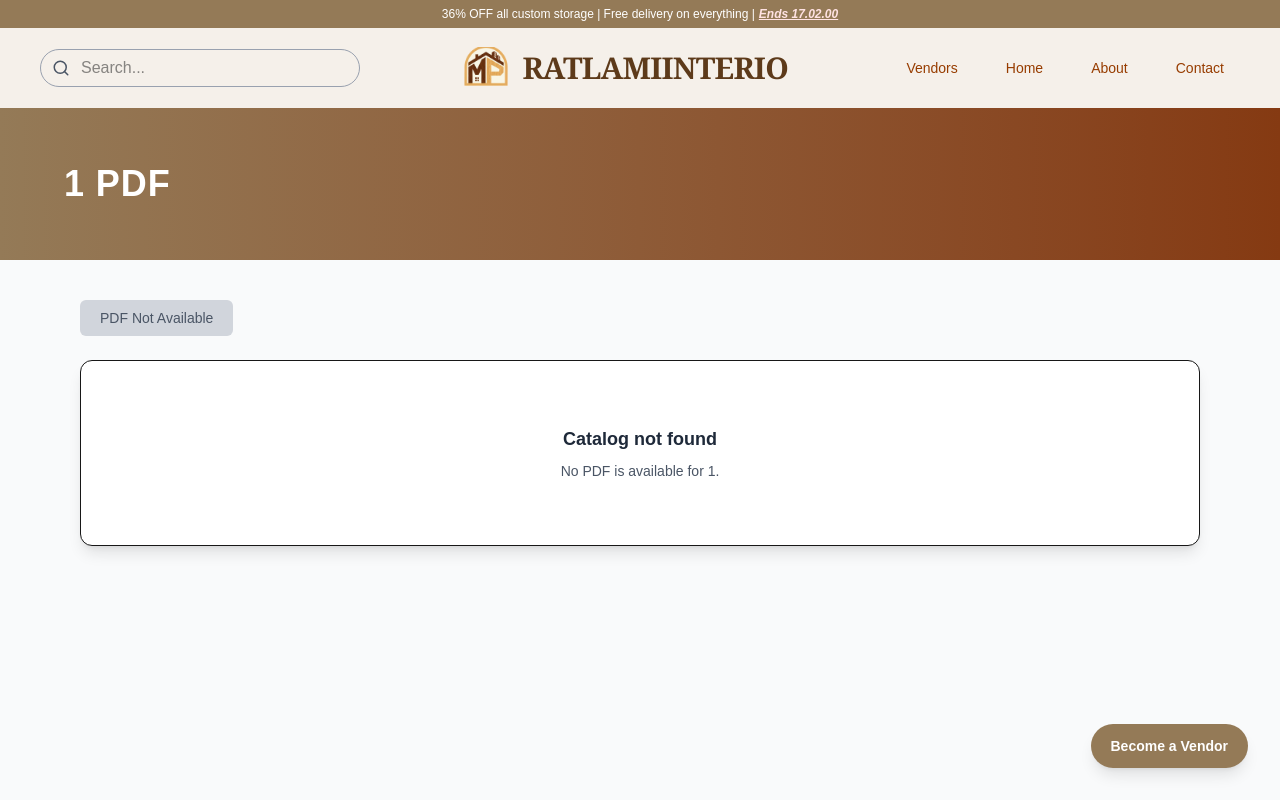
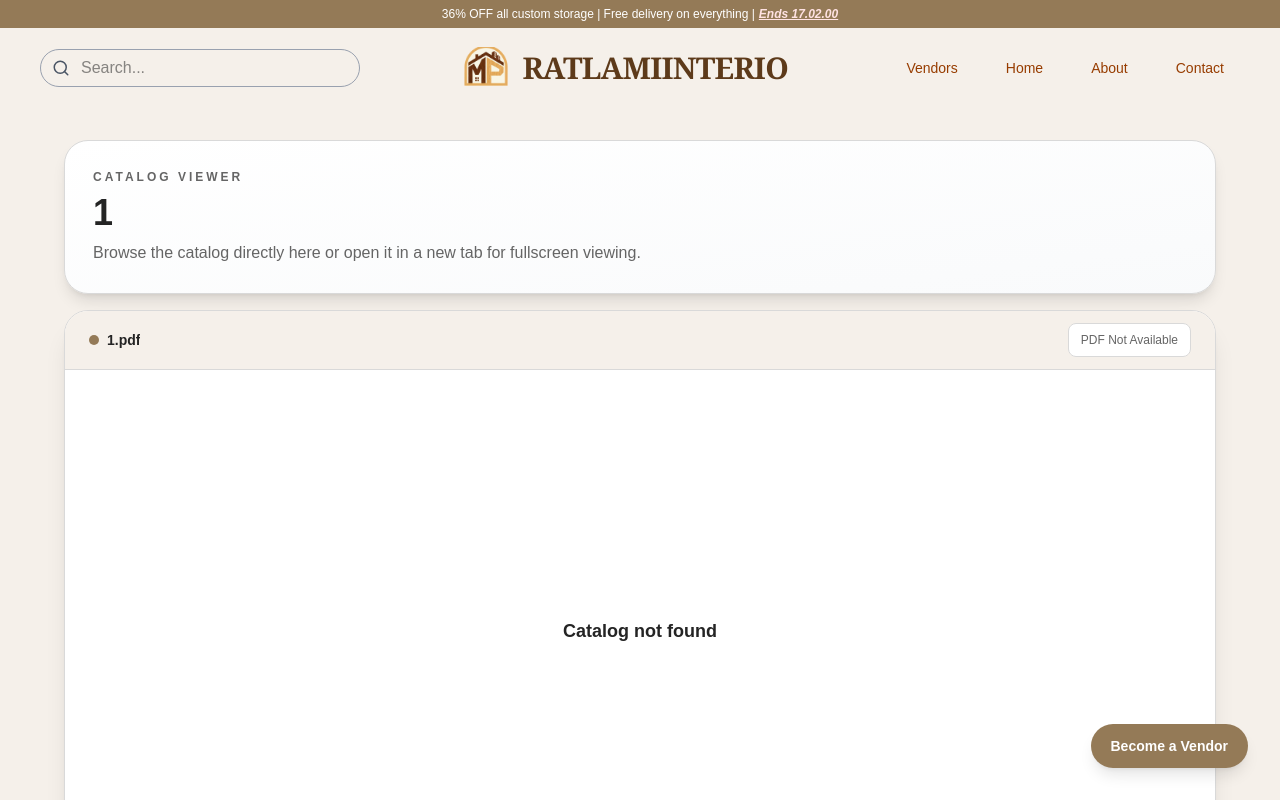
Before and after one commit to Aaradhya-Naikwade/Motiraj-Plywoods, a Next.js app: page /catalog/1 in a window 1280 px wide. Shown: the top 800 px of the page. Built offline with nearby package versions, Linux system fonts and the light colour scheme; no server answers.

Commit message:
Fixed PDF page

```diff
--- a/package.json
+++ b/package.json
@@ -11,9 +11,11 @@
     "lucide-react": "^0.575.0",
     "mongodb": "^7.1.0",
     "next": "16.1.6",
+    "pdfjs-dist": "^5.5.207",
     "react": "19.2.3",
     "react-dom": "19.2.3",
     "react-icons": "^5.5.0",
+    "react-pdf": "^10.4.1",
     "sonner": "^2.0.7",
     "swiper": "^12.1.2"
   },
--- a/src/app/catalog/[slug]/page.tsx
+++ b/src/app/catalog/[slug]/page.tsx
@@ -22,50 +22,99 @@ export default async function CatalogPage({ params }: PageProps) {
   const pdfPath = `/pdf/${slug}.pdf`;
   const hasPdf = await pdfExists(slug);
 
+  const viewerSrc = `${pdfPath}#view=FitH&toolbar=0&navpanes=0&scrollbar=0`;
+
   return (
-    <div className="min-h-screen flex flex-col bg-gray-50">
-      <section className="bg-gradient-to-r from-[var(--primary)] to-[var(--darkb)] text-white py-14 px-6">
-        <div className="max-w-6xl mx-auto">
-          <h1 className="text-3xl md:text-4xl font-bold capitalize tracking-wide">{title} PDF</h1>
+    <div className="flex h-screen flex-col overflow-hidden bg-[var(--secondary)]">
+
+      {/* HEADER */}
+      <section className="px-4 pt-6 md:px-8 md:pt-8">
+        <div className="mx-auto max-w-6xl">
+          <div className="rounded-3xl border border-[var(--lightgray)] bg-gradient-to-br from-white to-gray-50 p-5 shadow-lg md:p-7">
+
+            <p className="text-xs font-semibold uppercase tracking-[0.25em] text-[var(--darkgray)]">
+              Catalog Viewer
+            </p>
+
+            <h1 className="mt-2 text-2xl font-bold capitalize text-[var(--black)] md:text-4xl">
+              {title}
+            </h1>
+
+            <p className="mt-2 max-w-2xl text-sm text-[var(--darkgray)] md:text-base">
+              Browse the catalog directly here or open it in a new tab for fullscreen viewing.
+            </p>
+
+          </div>
         </div>
       </section>
 
-      <main className="flex-grow max-w-6xl mx-auto w-full px-4 py-10">
-        <div className="flex flex-col md:flex-row md:items-center md:justify-between mb-6 gap-4">
+      {/* VIEWER */}
+      <main className="flex flex-1 px-4 pb-4 pt-4 md:px-8">
+        <div className="mx-auto flex h-full w-full max-w-6xl flex-col overflow-hidden rounded-3xl border border-[var(--lightgray)] bg-white shadow-xl">
+
+          {/* PDF TOOLBAR */}
+          <div className="flex flex-wrap items-center justify-between gap-3 border-b border-[var(--lightgray)] bg-[var(--secondary)] px-4 py-3 md:px-6">
+
+            <div className="flex min-w-0 items-center gap-2">
+              <span className="h-2.5 w-2.5 rounded-full bg-[var(--primary)]"></span>
+              <p className="truncate text-sm font-semibold text-[var(--black)]">
+                {title}.pdf
+              </p>
+            </div>
+
+            <div className="flex flex-wrap items-center gap-2">
+
               {hasPdf ? (
+                <>
+                  <a
+                    href={pdfPath}
+                    target="_blank"
+                    rel="noopener noreferrer"
+                    className="rounded-lg border border-[var(--lightgray)] bg-white px-3 py-2 text-xs font-semibold text-[var(--black)] transition hover:bg-gray-100 md:text-sm"
+                  >
+                    Open
+                  </a>
+
                   <a
                     href={pdfPath}
                     download
-              className="inline-flex items-center gap-2 px-5 py-2 rounded-md bg-[var(--primary)] text-white text-sm font-medium shadow hover:opacity-90 transition"
+                    className="rounded-lg bg-[var(--darkb)] px-3 py-2 text-xs font-semibold text-white shadow hover:opacity-90 md:text-sm"
                   >
-              Download PDF
+                    Download
                   </a>
+                </>
               ) : (
-            <span className="inline-flex items-center gap-2 px-5 py-2 rounded-md bg-gray-300 text-gray-600 text-sm font-medium cursor-not-allowed">
+                <span className="rounded-lg border border-[var(--lightgray)] bg-white px-3 py-2 text-xs text-[var(--darkgray)]">
                   PDF Not Available
                 </span>
               )}
+
+            </div>
           </div>
 
-        <div className="bg-white rounded-xl shadow-lg border overflow-hidden">
+          {/* PDF AREA */}
           {hasPdf ? (
-            <div className="w-full h-[70vh] md:h-[80vh]">
-              <iframe src={pdfPath} className="w-full h-full" title={`${title} PDF`} />
+            <div className="flex-1 bg-[var(--secondary)] p-2 md:p-3">
+              <div className="h-full w-full overflow-hidden rounded-2xl border border-[var(--lightgray)] bg-white">
+
+                <iframe
+                  src={viewerSrc}
+                  className="h-full w-full"
+                  title={`${title} PDF`}
+                  scrolling="no"
+                />
+
+              </div>
             </div>
           ) : (
-            <div className="px-6 py-16 text-center">
-              <p className="text-lg font-semibold text-gray-800 mb-2">Catalog not found</p>
-              <p className="text-sm text-gray-600">
-                No PDF is available for <span className="font-medium capitalize">{title}</span>.
+            <div className="flex flex-1 items-center justify-center px-6 text-center">
+              <p className="text-lg font-semibold text-[var(--black)]">
+                Catalog not found
               </p>
             </div>
           )}
         </div>
       </main>
-
-      <div className="text-center text-sm text-gray-500 pb-8 px-4">
-        Need assistance or more information about these products? Contact our team for support.
-      </div>
     </div>
   );
 }
```
Also changed, not shown: 1 other file (tests, documents, lock files or other folders). Lines whose indentation alone changed are shown as unchanged.
